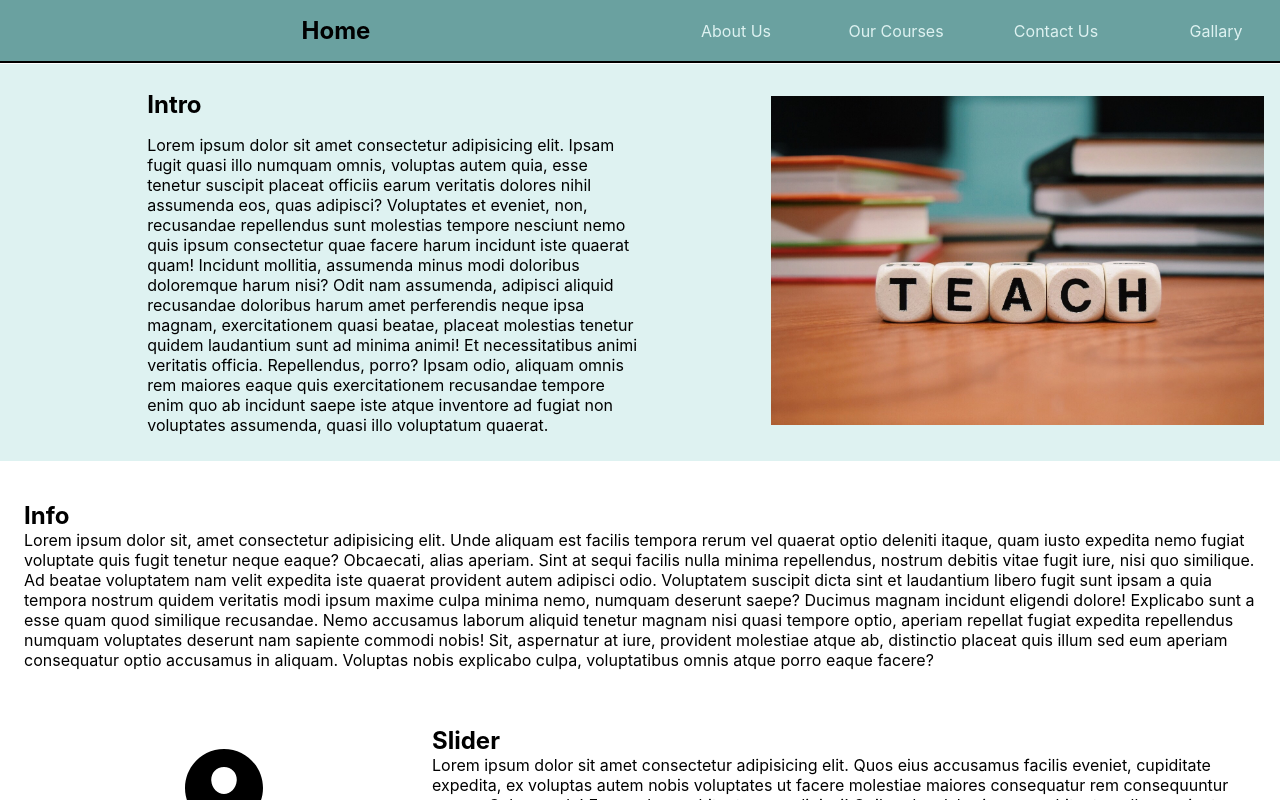
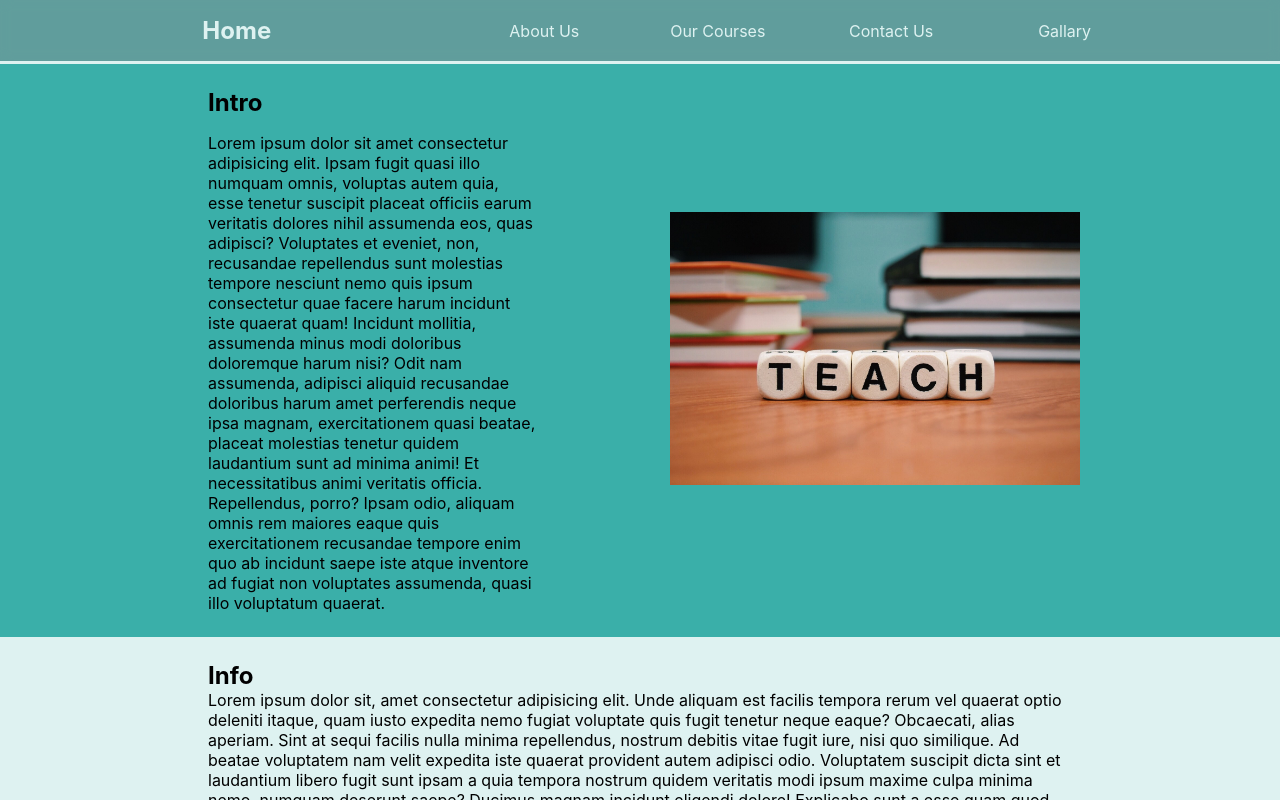
Before and after one commit to lord483/Project-1, a React (Create React App) app: page / in a window 1280 px wide. Shown: the top 800 px of the page. Built offline with nearby package versions, Linux system fonts and the light colour scheme.

Commit message:
homepage improvement

```diff
--- a/src/components/navbar.js
+++ b/src/components/navbar.js
@@ -48,25 +48,26 @@ const Wrapper = styled.nav`
 		display: -moz-box;
 		display: -ms-flexbox;
 		display: -webkit-flex;
-		border-bottom: solid 2px black;
 		align-items: center;
 		padding: 1rem;
-		text-align: center;
 	}
 
 	.nav-item {
 		list-style-type: none;
-		flex: 1 1 30px;
+		width: 13.55%;
+		text-align: center;
 	}
 
-	.nav-item a {
+	.nav-item a,
+	.nav-heading a {
 		color: #def2f1;
 	}
 
 	.nav-heading {
 		list-style-type: none;
 		margin-left: 0;
-		width: 50%;
+		width: 34.5%;
+		text-align: center;
 	}
 `;
 
--- a/src/components/views/home.js
+++ b/src/components/views/home.js
@@ -8,29 +8,29 @@ import { IoPersonCircle } from "react-icons/io5";
 
 function Home() {
 	return (
-		<Wrapper className="home_container">
+		<Wrapper>
 			<Navbar />
 			{/* <Card />
 			<Footer /> */}
-
+			<div className="home-container">
 				<section className="intro_section">
 					<div className="intro_text">
 						<h1>Intro</h1>
 						<p>
-						Lorem ipsum dolor sit amet consectetur adipisicing elit. Ipsam fugit
-						quasi illo numquam omnis, voluptas autem quia, esse tenetur suscipit
-						placeat officiis earum veritatis dolores nihil assumenda eos, quas
-						adipisci? Voluptates et eveniet, non, recusandae repellendus sunt
-						molestias tempore nesciunt nemo quis ipsum consectetur quae facere
-						harum incidunt iste quaerat quam! Incidunt mollitia, assumenda minus
-						modi doloribus doloremque harum nisi? Odit nam assumenda, adipisci
-						aliquid recusandae doloribus harum amet perferendis neque ipsa
-						magnam, exercitationem quasi beatae, placeat molestias tenetur
-						quidem laudantium sunt ad minima animi! Et necessitatibus animi
-						veritatis officia. Repellendus, porro? Ipsam odio, aliquam omnis rem
-						maiores eaque quis exercitationem recusandae tempore enim quo ab
-						incidunt saepe iste atque inventore ad fugiat non voluptates
-						assumenda, quasi illo voluptatum quaerat.
+							Lorem ipsum dolor sit amet consectetur adipisicing elit. Ipsam
+							fugit quasi illo numquam omnis, voluptas autem quia, esse tenetur
+							suscipit placeat officiis earum veritatis dolores nihil assumenda
+							eos, quas adipisci? Voluptates et eveniet, non, recusandae
+							repellendus sunt molestias tempore nesciunt nemo quis ipsum
+							consectetur quae facere harum incidunt iste quaerat quam! Incidunt
+							mollitia, assumenda minus modi doloribus doloremque harum nisi?
+							Odit nam assumenda, adipisci aliquid recusandae doloribus harum
+							amet perferendis neque ipsa magnam, exercitationem quasi beatae,
+							placeat molestias tenetur quidem laudantium sunt ad minima animi!
+							Et necessitatibus animi veritatis officia. Repellendus, porro?
+							Ipsam odio, aliquam omnis rem maiores eaque quis exercitationem
+							recusandae tempore enim quo ab incidunt saepe iste atque inventore
+							ad fugiat non voluptates assumenda, quasi illo voluptatum quaerat.
 						</p>
 					</div>
 					<div className="intro_image">
@@ -41,12 +41,12 @@ function Home() {
 				<section className="info_section">
 					<h1>Info</h1>
 					<p>
-					Lorem ipsum dolor sit, amet consectetur adipisicing elit. Unde aliquam
-					est facilis tempora rerum vel quaerat optio deleniti itaque, quam
-					iusto expedita nemo fugiat voluptate quis fugit tenetur neque eaque?
-					Obcaecati, alias aperiam. Sint at sequi facilis nulla minima
-					repellendus, nostrum debitis vitae fugit iure, nisi quo similique. Ad
-					beatae voluptatem nam velit expedita iste quaerat provident autem
+						Lorem ipsum dolor sit, amet consectetur adipisicing elit. Unde
+						aliquam est facilis tempora rerum vel quaerat optio deleniti itaque,
+						quam iusto expedita nemo fugiat voluptate quis fugit tenetur neque
+						eaque? Obcaecati, alias aperiam. Sint at sequi facilis nulla minima
+						repellendus, nostrum debitis vitae fugit iure, nisi quo similique.
+						Ad beatae voluptatem nam velit expedita iste quaerat provident autem
 						adipisci odio. Voluptatem suscipit dicta sint et laudantium libero
 						fugit sunt ipsam a quia tempora nostrum quidem veritatis modi ipsum
 						maxime culpa minima nemo, numquam deserunt saepe? Ducimus magnam
@@ -54,9 +54,9 @@ function Home() {
 						recusandae. Nemo accusamus laborum aliquid tenetur magnam nisi quasi
 						tempore optio, aperiam repellat fugiat expedita repellendus numquam
 						voluptates deserunt nam sapiente commodi nobis! Sit, aspernatur at
-					iure, provident molestiae atque ab, distinctio placeat quis illum sed
-					eum aperiam consequatur optio accusamus in aliquam. Voluptas nobis
-					explicabo culpa, voluptatibus omnis atque porro eaque facere?
+						iure, provident molestiae atque ab, distinctio placeat quis illum
+						sed eum aperiam consequatur optio accusamus in aliquam. Voluptas
+						nobis explicabo culpa, voluptatibus omnis atque porro eaque facere?
 					</p>
 				</section>
 
@@ -70,25 +70,28 @@ function Home() {
 							Lorem ipsum dolor sit amet consectetur adipisicing elit. Quos eius
 							accusamus facilis eveniet, cupiditate expedita, ex voluptas autem
 							nobis voluptates ut facere molestiae maiores consequatur rem
-						consequuntur eaque. Culpa, unde! Esse culpa architecto eos adipisci!
-						Quibusdam laboriosam architecto nulla nesciunt, quaerat tempora
-						officia illo distinctio maiores quisquam nam consequatur ea sequi
-						modi incidunt error fugit optio recusandae maxime! Expedita, cum!
+							consequuntur eaque. Culpa, unde! Esse culpa architecto eos
+							adipisci! Quibusdam laboriosam architecto nulla nesciunt, quaerat
+							tempora officia illo distinctio maiores quisquam nam consequatur
+							ea sequi modi incidunt error fugit optio recusandae maxime!
+							Expedita, cum!
 						</p>
 					</div>
 				</section>
+			</div>
 		</Wrapper>
 	);
 }
 
 const Wrapper = styled.main`
 	position: relative;
-	top: 3.5rem;
-	margin: 1vh auto 1vh;
-
-	// * {
-	// 	border: solid 1px black;
-	// }
+	top: 64px;
+	.intro_section {
+		padding: 1.5rem 16.25%;
+		display: flex;
+		align-items: center;
+		background-color: #3aafa9;
+	}
 
 	.intro_image img {
 		width: 100%;
@@ -96,20 +99,13 @@ const Wrapper = styled.main`
 	}
 
 	.intro_image {
-		width: 40%;
-	}
-
-	.intro_section {
-		padding: 1.5rem;
-		display: flex;
-		align-items: center;
-		margin-bottom: 0.5rem;
-		background-color: rgb(222, 242, 241);
+		width: 50%;
+		margin-left: 6.85rem;
 	}
 
 	.intro_text {
 		width: 40%;
-		margin: auto;
+		margin-right: 1rem;
 	}
 
 	.intro_text h1 {
@@ -117,8 +113,7 @@ const Wrapper = styled.main`
 	}
 
 	.info_section {
-		padding: 1.5rem;
-		margin: 1rem auto 1rem auto;
+		padding: 1.5rem 16.25%;
 	}
 
 	.testimonials_container {
@@ -127,6 +122,7 @@ const Wrapper = styled.main`
 		padding: 1rem;
 		margin: 1rem auto 1rem auto;
 		height: auto;
+		background-color: #2b7a78;
 	}
 
 	.students {
--- a/src/index.css
+++ b/src/index.css
@@ -9,6 +9,7 @@
 }
 
 body {
+	background-color: #def2f1;
 	margin: 0;
 	font-family: -apple-system, BlinkMacSystemFont, "Segoe UI", "Roboto", "Oxygen",
 		"Ubuntu", "Cantarell", "Fira Sans", "Droid Sans", "Helvetica Neue",
```
Also changed, not shown: 1 other file (tests, documents, lock files or other folders). Lines whose indentation alone changed are shown as unchanged.
